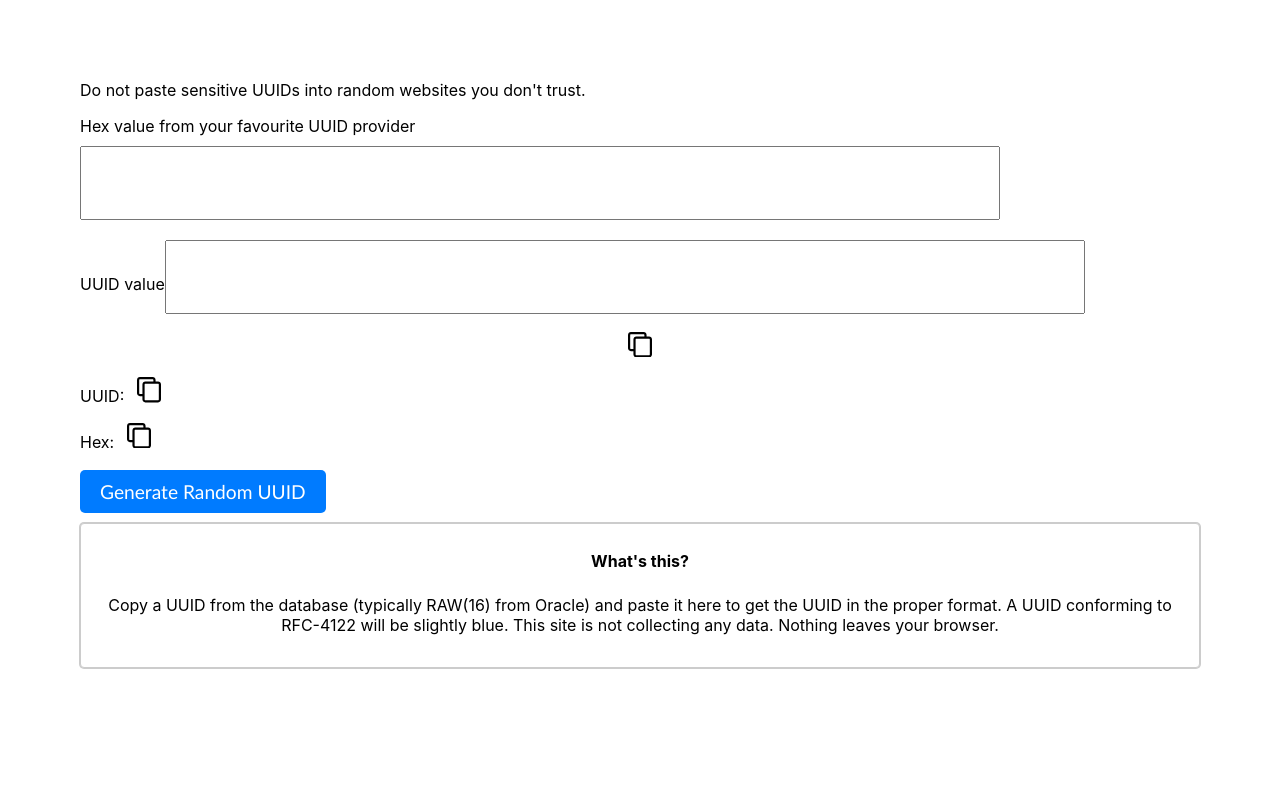
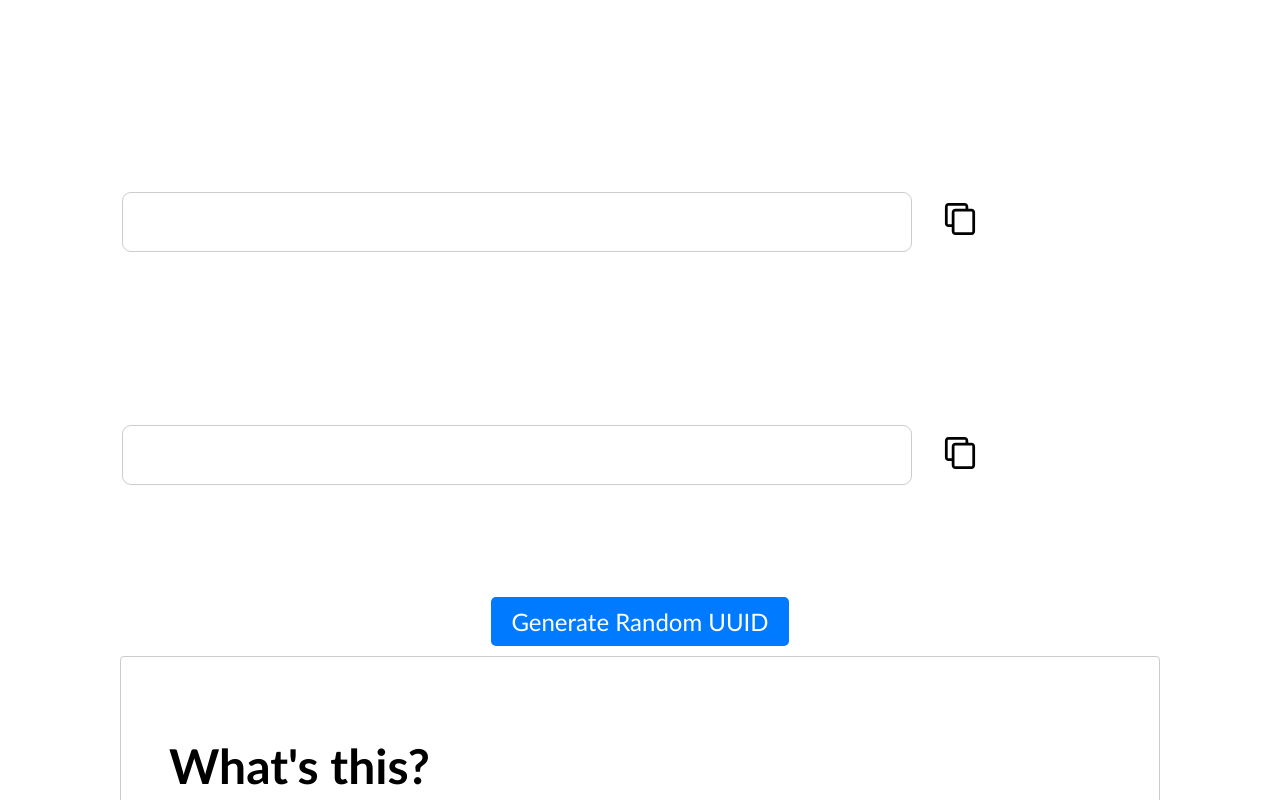
Before and after one commit to jarin/uuidformat, a React (Create React App) app: page / in a window 1280 px wide. Shown: the top 800 px of the page. Built offline with nearby package versions, Linux system fonts and the light colour scheme.

Commit message:
Some AI-assisted changes

```diff
--- a/src/App.css
+++ b/src/App.css
@@ -4,7 +4,7 @@
 }
 
 .App-header {
-  border-color:black;
+  border-color: black;
   background-color: #282c34;
   min-height: 100vh;
   min-width: 100vw;
--- a/src/App.tsx
+++ b/src/App.tsx
@@ -1,12 +1,13 @@
 import React, { useState } from 'react';
-import { HexToUuidInput, hexToUuid, uuidToHex } from './HexToUuidInput';
-import { HexToUuidConverter } from './HexToUuidInput';
-import { v4 as uuidv4 } from 'uuid'; // Make sure to install uuid package
+import { HexToUuidInput } from './HexToUuidInput';
+import { HexToUuidConverter } from './HexToUuidConverter';
+import { v4 as uuidv4 } from 'uuid';
+import { hexToUuid, uuidToHex } from './utils';
 
 function App() {
   const [hex, setHex] = useState('');
   const [uuid, setUuid] = useState('');
-
+  const [copySuccess, setCopySuccess] = useState(false);
   function handleHexChange(newHex: string) {
     setHex(newHex);
     setUuid(hexToUuid(newHex.substring(0, 32)));
@@ -22,13 +23,48 @@
     setUuid(newUuid);
     setHex(uuidToHex(newUuid));
   }
+  function handleCopyHex() {
+    navigator.clipboard.writeText(hex)
+      .then(() => {
+        setCopySuccess(true);
+        setTimeout(() => {
+          setCopySuccess(false);
+        }, 2000);
+      })
+      .catch(() => {
+        setCopySuccess(false);
+      });
+  }
+
+  function handleCopyUuid() {
+    navigator.clipboard.writeText(uuid)
+      .then(() => {
+        setCopySuccess(true);
+        setTimeout(() => {
+          setCopySuccess(false);
+        }, 2000);
+      })
+      .catch(() => {
+        setCopySuccess(false);
+      });
+  }
+
+
+
 
   return (
-    <div className="App">
+    <div className="App">    {copySuccess && <div className="floating-box">Copied!</div>}
       <header className="App-header">
-      <HexToUuidInput hex={hex} uuid={uuid} onHexChange={handleHexChange} onUuidChange={handleUuidChange} />
-      <HexToUuidConverter hex={hex} uuid={uuid} onGenerateUuid={generateRandomUuid} />
+        <HexToUuidInput
+          hex={hex}
+          uuid={uuid}
+          onHexChange={handleHexChange}
+          onUuidChange={handleUuidChange}
+          onCopyHex={handleCopyHex}
+          onCopyUuid={handleCopyUuid}
+        />
 
+        <HexToUuidConverter hex={hex} uuid={uuid} onGenerateUuid={generateRandomUuid} />
       </header>
       <div className="infobox">
         <h1>What's this?</h1>
--- /dev/null
+++ b/src/HexToUuidConverter.tsx
@@ -0,0 +1,50 @@
+import React, { useState } from 'react';
+import HexToUuidDisplay from './HexToUuidDisplay';
+import { isValidUUID } from './utils';
+
+interface HexToUuidConverterProps {
+  hex: string;
+  uuid: string;
+  onGenerateUuid: () => void;
+}
+
+export function HexToUuidConverter(props: HexToUuidConverterProps) {
+  const [copySuccess, setCopySuccess] = useState(false);
+
+  function handleCopyClick(text: string) {
+    navigator.clipboard.writeText(text)
+      .then(() => {
+        setCopySuccess(true);
+        setTimeout(() => {
+          setCopySuccess(false);
+        }, 2000);
+      })
+      .catch(() => {
+        setCopySuccess(false);
+      });
+  }
+
+  const classResult = `result ${isValidUUID(props.uuid) ? 'valid' : 'invalid'}`;
+
+  return (
+    <div className={classResult}>
+      <HexToUuidDisplay uuid={props.uuid} />
+      {copySuccess && <div className="floating-box">Copied!</div>}
+
+      <button
+        onClick={props.onGenerateUuid}
+        style={{
+          padding: '10px 20px',
+          margin: '10px 0',
+          backgroundColor: '#007bff',
+          color: 'white',
+          border: 'none',
+          borderRadius: '5px',
+          cursor: 'pointer'
+        }}
+      >
+        Generate Random UUID
+      </button>
+    </div>
+  );
+}
--- a/src/HexToUuidDisplay.tsx
+++ b/src/HexToUuidDisplay.tsx
@@ -37,11 +37,7 @@
 
  <div className={classResult}>
       {props.uuid}
-      <button onClick={handleCopyClick}>
-       <MyIcon className="icon" />
 
-      </button>
-      {copySuccess && <span className="copied">Copied!</span>}
     </div>
   );
 }
--- a/src/HexToUuidInput.tsx
+++ b/src/HexToUuidInput.tsx
@@ -1,27 +1,13 @@
-import React, { useState } from 'react';
-import HexToUuidDisplay from './HexToUuidDisplay';
-import { v4 as uuidv4 } from 'uuid'; // Make sure to install uuid package
+import React from 'react';
 import { ReactComponent as MyIcon } from './copy-icon.svg';
-export function hexToUuid(hex: string): string {
-  const group1 = hex.substring(0, 8);
-  const group2 = hex.substring(8, 12);
-  const group3 = hex.substring(12, 16);
-  const group4 = hex.substring(16, 20);
-  const group5 = hex.substring(20);
-
-  const uuid = `${group1}-${group2}-${group3}-${group4}-${group5}`;
-  return uuid;
-}
-
-export function uuidToHex(uuid: string): string {
-  return uuid.replace(/-/g, '');
-}
 
 interface HexToUuidInputProps {
   onHexChange: (hex: string) => void;
   onUuidChange: (uuid: string) => void;
   hex: string;
   uuid: string;
+  onCopyHex: () => void;
+  onCopyUuid: () => void;
 }
 
 export function HexToUuidInput(props: HexToUuidInputProps) {
@@ -36,91 +22,37 @@
   }
 
   return (
-    <div>
-      <p>Do not paste sensitive UUIDs into random websites you don't trust.</p>
-      <label htmlFor="hex-input">Hex value from your favourite UUID provider</label>
-      <input id="hex-input" type="text" value={props.hex} onChange={handleHexChange}     style={{
-          width: '80%',
-          padding: '10px',
-          margin: '10px 0',
-          fontSize: '2em'
-        }}
-      /><br/>
-      <label htmlFor="uuid-input">UUID value</label>
-      <input id="uuid-input" type="text" value={props.uuid} onChange={handleUuidChange}     style={{
-
-          width: '80%',
-          padding: '10px',
-          margin: '10px 0',
-          fontSize: '2em'
-        }}
-      />
+    <div className="input-container">
+      <div className="input-group">
+        <label htmlFor="hex-input">Hex value from your favourite UUID provider</label>
+        <div className="input-with-icon">
+          <input
+            size={36}
+            id="hex-input"
+            type="text"
+            value={props.hex}
+            onChange={handleHexChange}
+          />
+          <button onClick={props.onCopyHex}>
+            <MyIcon className="icon" />
+          </button>
+        </div>
+      </div>
+      <div className="input-group">
+        <label htmlFor="uuid-input">UUID value in the proper format for normal people</label>
+        <div className="input-with-icon">
+          <input
+            size={36}
+            id="uuid-input"
+            type="text"
+            value={props.uuid}
+            onChange={handleUuidChange}
+          />
+          <button onClick={props.onCopyUuid}>
+            <MyIcon className="icon" />
+          </button>
+        </div>
+      </div>
     </div>
   );
 }
-
-interface HexToUuidConverterProps {
-  hex: string;
-  uuid: string;
-  onGenerateUuid: () => void;
-}
-
-export function HexToUuidConverter(props: HexToUuidConverterProps) {
-  const [copySuccess, setCopySuccess] = useState(false);
-
-  function handleCopyUuidClick() {
-    navigator.clipboard.writeText(props.uuid)
-      .then(() => {
-        setCopySuccess(true);
-        setTimeout(() => {
-          setCopySuccess(false);
-        }, 2000);
-      })
-      .catch(() => {
-        setCopySuccess(false);
-      });
-  }
-
-  function handleCopyHexClick() {
-    navigator.clipboard.writeText(props.hex)
-      .then(() => {
-        setCopySuccess(true);
-        setTimeout(() => {
-          setCopySuccess(false);
-        }, 2000);
-      })
-      .catch(() => {
-        setCopySuccess(false);
-      });
-  }
-
-  return (
-    <div>
-      <HexToUuidDisplay uuid={props.uuid} />
-      <div>
-        UUID: {props.uuid}
-        <button onClick={handleCopyUuidClick}>
-          <MyIcon className="icon" />
-        </button>
-      </div>
-      <div>
-        Hex: {props.hex}
-        <button onClick={handleCopyHexClick}>
-          <MyIcon className="icon" />
-        </button>
-      </div>
-      {copySuccess && <span className="copied">Copied!</span>}
-      <button onClick={props.onGenerateUuid} style={{
-          padding: '10px 20px',
-          margin: '10px 0',
-          backgroundColor: '#007bff',
-          color: 'white',
-          border: 'none',
-          borderRadius: '5px',
-          cursor: 'pointer'
-        }}
-      > Generate Random UUID </button>
-
-    </div>
-  );
-}
--- a/src/index.css
+++ b/src/index.css
@@ -5,113 +5,134 @@
     sans-serif;
   -webkit-font-smoothing: antialiased;
   -moz-osx-font-smoothing: grayscale;
+  font-size: 1.5em; /* Increase base font size */
 }
 
-input {
-  height: 50px;
-  font-size: 2em;
-  font-family: 'Gill Sans', 'Gill Sans MT', Calibri, 'Trebuchet MS', sans-serif;
+.input-container {
+  display: flex;
+  flex-direction: column;
+  margin-right: 10rem;
+  padding-left: 2rem;
+  align-items: flex-end; /* Align input boxes to the right */
+}
+
+.input-group {
+  display: flex;
+  align-items: center;
+  margin-bottom: 1rem;
 
 }
+
+.input-group label {
+  flex: 1;
+  text-align: left; /* Align labels to the left */
+  font-size: 1.5rem; /* Increase font size */
+}
+
+.input-with-icon {
+  display: flex;
+  align-items: center;
+}
+
+.input-with-icon input {
+  height: 60px; /* Increase height */
+  font-size: 1.5em; /* Increase font size */
+  font-family: 'Gill Sans', 'Gill Sans MT', Calibri, 'Trebuchet MS', sans-serif;
+  padding: 0.5em; /* Add padding */
+  margin: 0.5em 0; /* Add margin */
+  border-radius: 0.25em; /* Add border radius */
+  border: 1px solid #ccc; /* Add border */
+  margin-left: 5em;
+  box-sizing: border-box; /* Ensure padding and border are included in the element's total width and height */
+}
+
 .icon {
   fill: #000;
   transition: fill 0.2s ease;
-  width: 1.5rem;
+  width: 2rem; /* Increase icon size */
+  height: 2rem; /* Ensure icon height matches width */
+  margin-left: 0.5rem; /* Add margin to the left of the icon */
 }
 
 .icon:hover {
   fill: #33f;
 }
+
 .copied {
   color: #33f;
-  font-size: 0.8rem;
+  font-size: 1em; /* Increase font size */
   margin-top: 0.5rem;
   text-align: center;
   animation: fadeOut 2s forwards;
 }
-.heading {
-  display: flex;
-  flex-direction: column;
-  align-items: center;
-  margin-bottom: 1rem;
-}
-
-.heading label {
-  font-size: 1.2rem;
-  margin-bottom: 0.5rem;
-}
-
-.heading input {
-  padding: 0.5rem;
-  border-radius: 0.25rem;
-  border: 1px solid #ccc;
-  font-size: 1.2rem;
-  width: 100%;
-  max-width: 20rem;
-  box-sizing: border-box;
-}
-
-.heading input:focus {
-  outline: none;
-  border-color: #0077ff;
-  box-shadow: 0 0 0 2px #0077ff33;
-}
-
 
 .result {
-  font-family: source-code-pro,Menlo, Monaco,'Courier New';
-  font-size:18px;
-
+  font-family: source-code-pro, Menlo, Monaco, 'Courier New';
+  font-size: 1.5rem; /* Increase font size */
   align-items: center;
   display: flex;
   flex-direction: column;
+}
 
+.invalid {
+  color: rgb(51, 66, 23);
 }
-.invalid {
-  color:rgb(51, 66, 23);
+
+.valid {
+  color: rgb(41, 44, 185);
 }
- .valid {
-  color:rgb(41, 44, 185);
-}
+
 button {
-
   border: none;
   border-radius: 0.25rem;
   color: #fff;
-  background: none;
+  background-color: #ffffff; /* Add background color */
   cursor: pointer;
-  font-size: 1.2rem;
+  font-size: 1.5rem; /* Increase font size */
   font-family: 'Gill Sans', 'Gill Sans MT', Calibri, 'Trebuchet MS', sans-serif;
-  padding: 0.5rem 0.5rem;
+  padding: 0.5rem 1rem; /* Add padding */
+  margin: 0.5rem; /* Add margin */
+}
 
+button:hover {
+  background-color: #e0e0e0; /* Add hover effect */
+}
 
+code {
+  font-family: source-code-pro, Menlo, Monaco, Consolas, 'Courier New', monospace;
+  font-size: 1.5rem; /* Increase font size */
 }
-code {
-  font-family: source-code-pro, Menlo, Monaco, Consolas, 'Courier New',
-    monospace;
-    font-size: 30px;
-}
-App {
-  font-family:'Gill Sans', 'Gill Sans MT', Calibri, 'Trebuchet MS', sans-serif;
-  font-size: 30px;
+
+.App {
+  font-family: 'Gill Sans', 'Gill Sans MT', Calibri, 'Trebuchet MS', sans-serif;
+  font-size: 1.5rem; /* Increase font size */
 }
 
 .infobox {
-
   border: 1px solid #ccc;
   border-radius: 0.25rem;
-  padding: 1rem;
-  margin-bottom: 1rem;
-  background: #fff;
-  box-shadow: 0 0 0 1px #ccc;
-  display: flex;
-  flex-direction: column;
-  align-items: center;
-  justify-content: center;
-  text-align: center;
+  padding: 2em;
+}
+.floating-box {
+  position: fixed;
+  top: 20px;
+  right: 20px;
+  background-color: #28a745; /* Changed to a green color for success */
+  color: white;
+  padding: 15px 30px; /* Increased padding for better visibility */
+  border-radius: 8px; /* Increased border radius for smoother corners */
+  box-shadow: 0 4px 8px rgba(0, 0, 0, 0.1); /* Added a subtle shadow */
+  font-size: 1.2rem; /* Increased font size */
+  z-index: 1000; /* Ensure it appears above other elements */
+  animation: fadeOut 2s forwards;
+}
 
+@keyframes fadeOut {
+  0% {
+    opacity: 1;
+  }
+  100% {
+    opacity: 0;
+    display: none;
+  }
 }
-.infobox h1 {
-  font-size: 1.0rem;
-  margin-bottom: 0.5rem;
-}
--- a/src/utils.ts
+++ b/src/utils.ts
@@ -1,11 +1,21 @@
 
-export function hexToUuid(hex: string): string {
+
+
+  export function hexToUuid(hex: string): string {
     const group1 = hex.substring(0, 8);
     const group2 = hex.substring(8, 12);
     const group3 = hex.substring(12, 16);
     const group4 = hex.substring(16, 20);
     const group5 = hex.substring(20);
 
-    const uuid = `${group1}-${group2}-${group3}-${group4}-${group5}`;
-    return uuid;
+    return `${group1}-${group2}-${group3}-${group4}-${group5}`;
   }
+
+  export function uuidToHex(uuid: string): string {
+    return uuid.replace(/-/g, '');
+  }
+
+  export function isValidUUID(uuid: string): boolean {
+    const uuidRegex = /^[0-9a-f]{8}-[0-9a-f]{4}-[0-9a-f]{4}-[0-9a-f]{4}-[0-9a-f]{12}$/i;
+    return uuidRegex.test(uuid);
+  }
```
